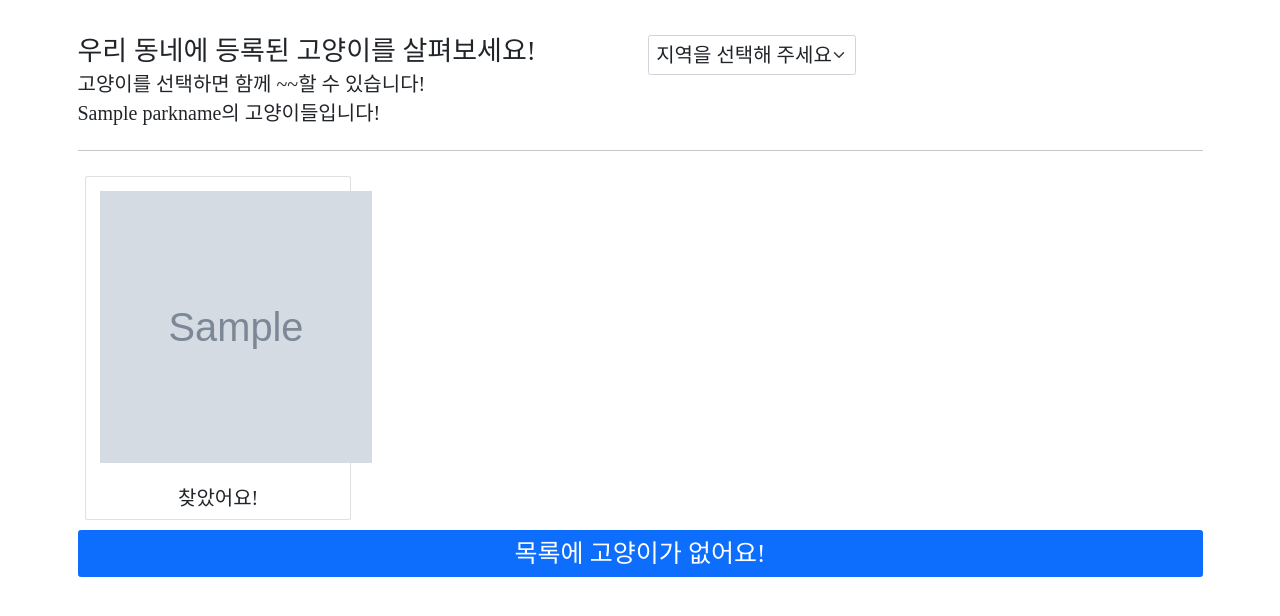
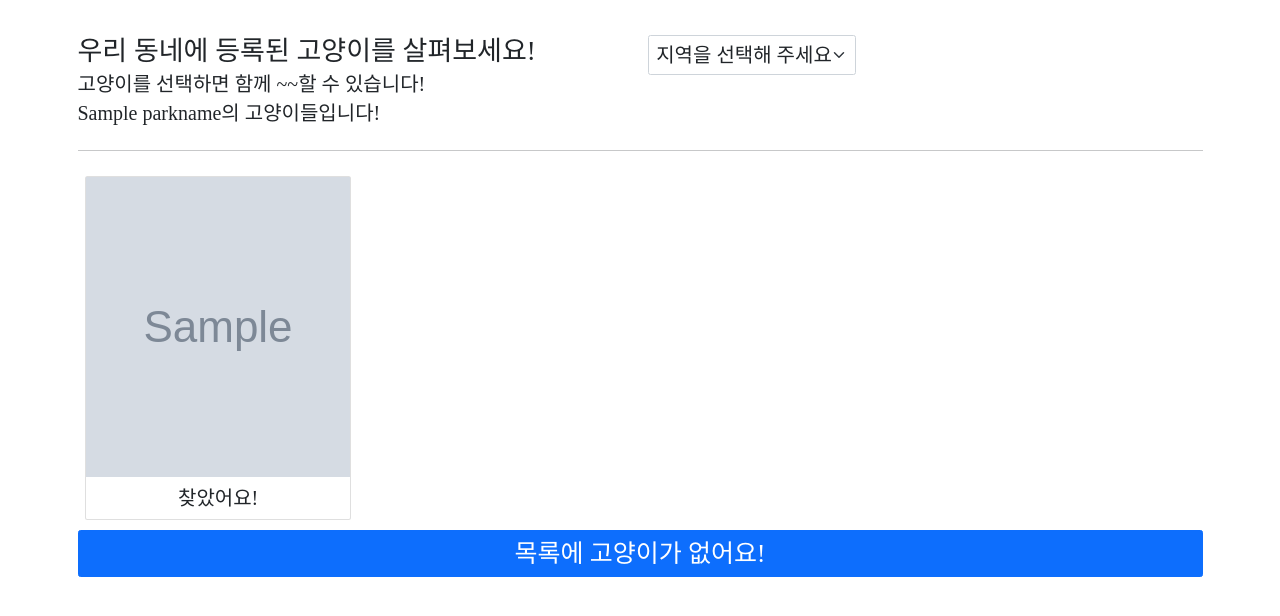
Before and after one commit to sangboo3zo/AIVLE-mini-project-1, a Django app: template miniproject/miniapp/templates/miniapp/cat_gallery_city.html in a window 1280 px wide. Shown: the part 62-678 px from the top of the page. Run offline with Django 3.2, Linux system fonts and the light colour scheme; the template is opened without the code that fills it: most values are stand-ins (such as "Sample title", 1, 10 or a date in 2020); grey boxes marked "Sample" are stand-in pictures; some libraries are stand-ins or nearby versions; some web fonts are replaced.

Commit message:
Merge branch 'main' of https://github.com/sangboo3zo/AIVLE-mini-project-1 into leesunghyun

```diff
--- a/miniproject/miniapp/templates/miniapp/cat_gallery_city.html
+++ b/miniproject/miniapp/templates/miniapp/cat_gallery_city.html
@@ -87,11 +87,8 @@
 }
 
 .image-thumbail {
-    height: 200px;
-    width: 300px;
     height: 300px;
     object-fit: cover;
-    padding: 14px;
 }
 #wrapper{
     margin:auto;
```
